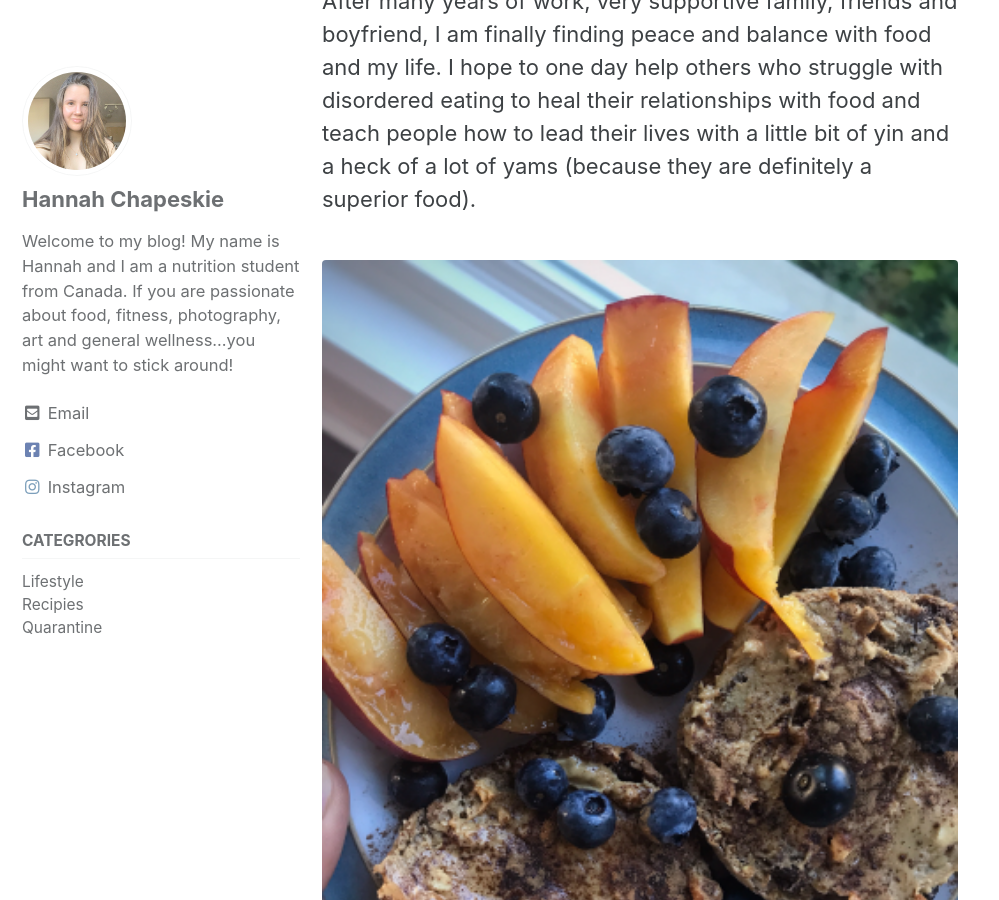
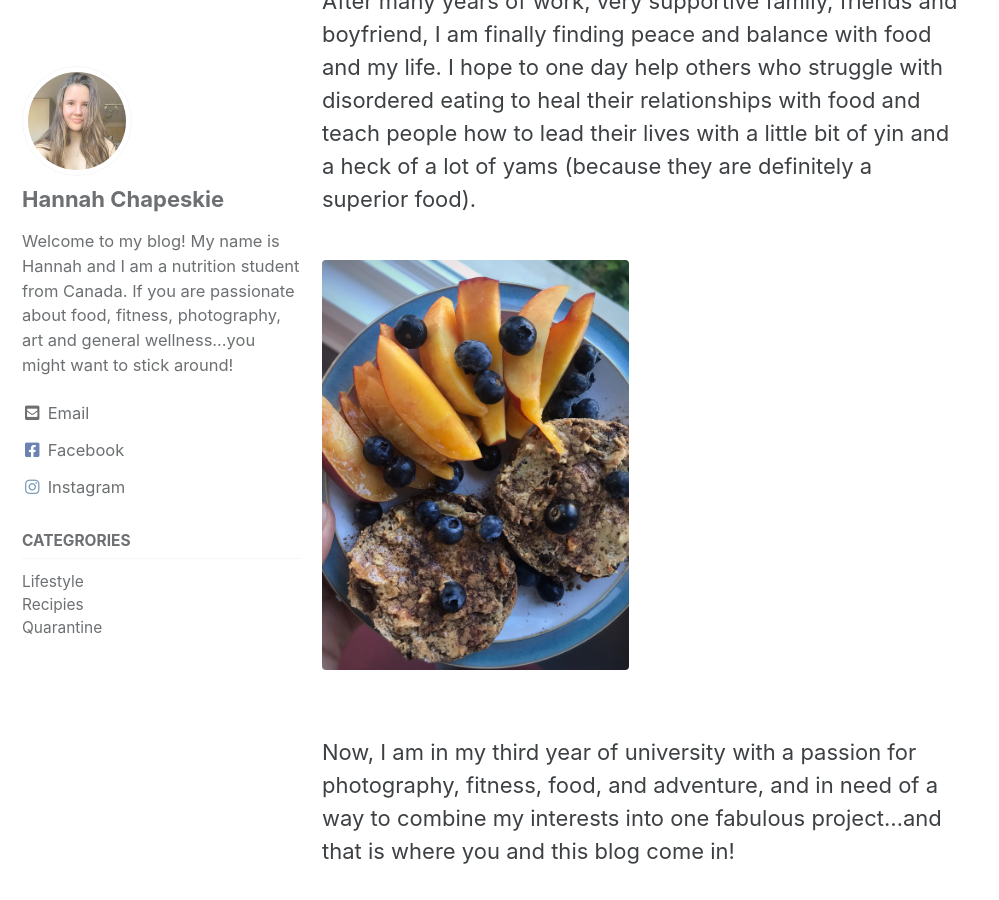
Before and after one commit to dylanbabel/yinandyams, a Jekyll site: the page built from _posts/2020-01-28-welcome-to-yin&yams.md, in a window 1280 px wide and 900 px high, scrolled down 1912 px. Shown: the whole window, without its empty margins (0-999 px from the left). Built offline with Jekyll 4.4.1, drawn with Linux system fonts in a browser that asks for light colours; cached includes are drawn as plain includes.

Commit message:
Update 2020-01-28-welcome-to-yin&yams.md

```diff
--- a/_posts/2020-01-28-welcome-to-yin&yams.md
+++ b/_posts/2020-01-28-welcome-to-yin&yams.md
@@ -33,7 +33,7 @@ After graduating high school I left for the beautiful ocean of Nova Scotia, my s
 
 After many years of work, very supportive family, friends and boyfriend, I am finally finding peace and balance with food and my life. I hope to one day help others who struggle with disordered eating to heal their relationships with food and teach people how to lead their lives with a little bit of yin and a heck of a lot of yams (because they are definitely a superior food).
 
-{% include gallery id="layouts_gallery_2" %}{: .align-center}
+{% include gallery id="layouts_gallery_2" layout="half" %}{: .align-center}
 
 Now, I am in my third year of university with a passion for photography, fitness, food, and adventure, and in need of a way to combine my interests into one fabulous project...and that is where you and this blog come in!
 
```
